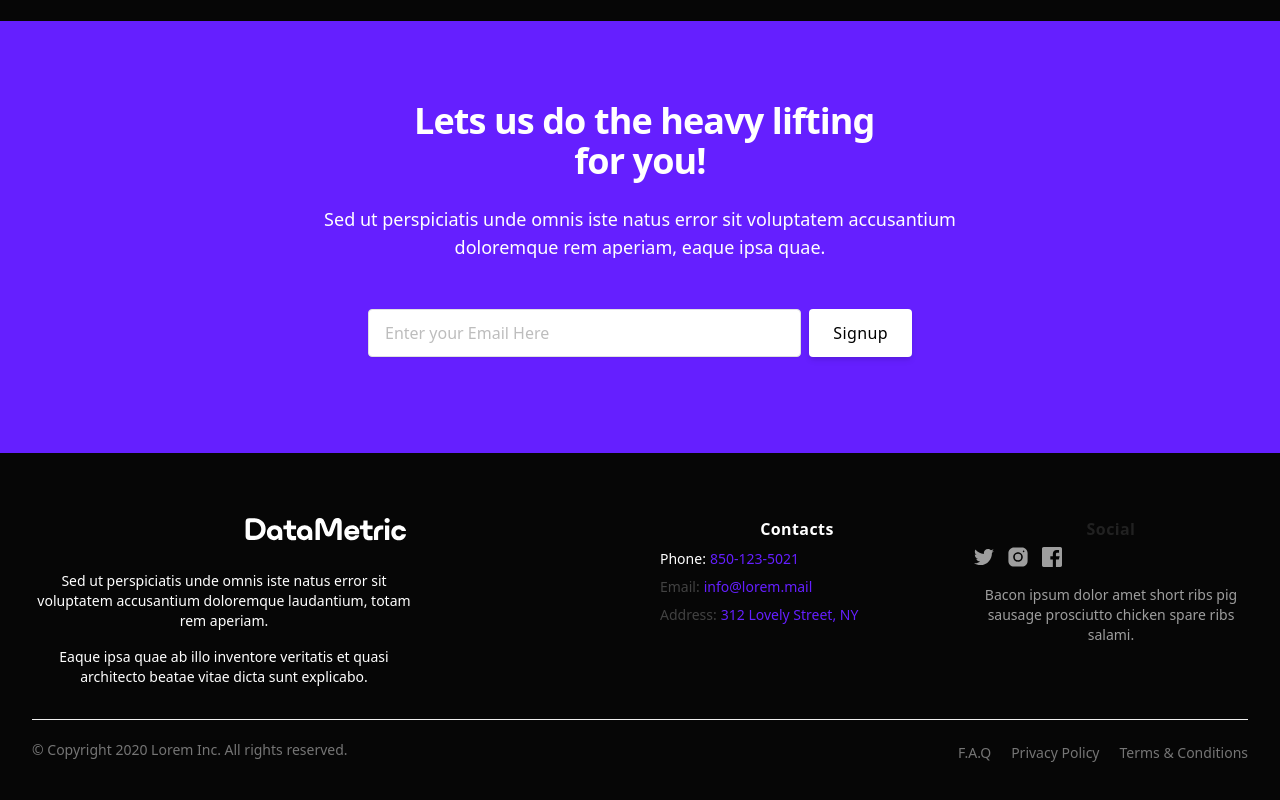
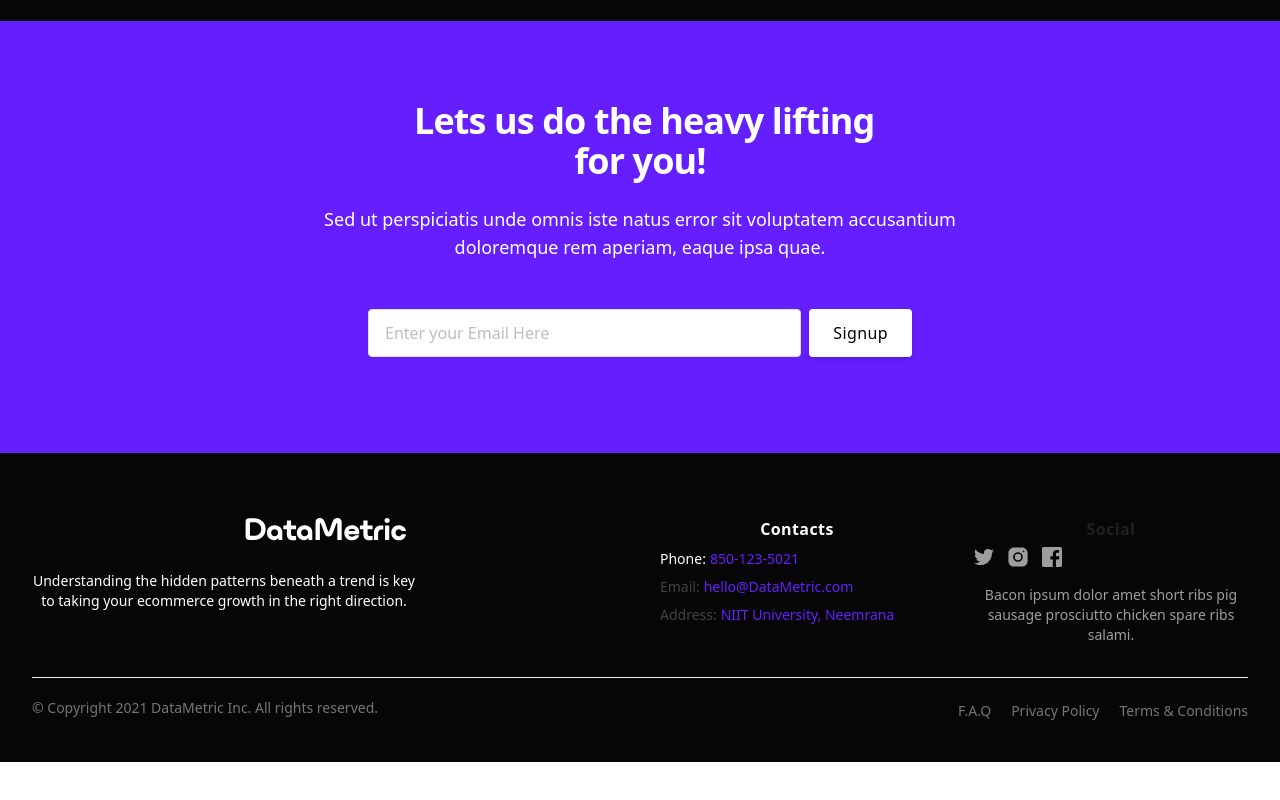
Before and after one commit to abhnvx/DataMetric, a React (Create React App) app: page / in a window 1280 px wide. Shown: the part 2059-2859 px from the top of the page. After the commit the page ends 2821 px from the top, so only its background shows below. Built offline with nearby package versions, Linux system fonts and the light colour scheme.

Commit message:
fixed footer

```diff
--- a/src/components/footerend.js
+++ b/src/components/footerend.js
@@ -19,12 +19,7 @@
             </a>
             <div className="mt-6 lg:max-w-sm">
               <p className="text-sm text-white">
-                Sed ut perspiciatis unde omnis iste natus error sit voluptatem
-                accusantium doloremque laudantium, totam rem aperiam.
-              </p>
-              <p className="mt-4 text-sm text-white">
-                Eaque ipsa quae ab illo inventore veritatis et quasi architecto
-                beatae vitae dicta sunt explicabo.
+               Understanding the hidden patterns beneath a trend is key to taking your ecommerce growth in the right direction.
               </p>
             </div>
           </div>
@@ -51,7 +46,7 @@
                 title="Our email"
                 className="transition-colors duration-300 text-deep-purple-accent-400 hover:text-deep-purple-800"
               >
-                info@lorem.mail
+                hello@DataMetric.com
               </a>
             </div>
             <div className="flex">
@@ -64,7 +59,7 @@
                 title="Our address"
                 className="transition-colors duration-300 text-deep-purple-accent-400 hover:text-deep-purple-800"
               >
-                312 Lovely Street, NY
+                NIIT University, Neemrana
               </a>
             </div>
           </div>
@@ -107,7 +102,7 @@
         </div>
         <div className="flex flex-col-reverse justify-between pt-5 pb-10 border-t lg:flex-row">
           <p className="text-sm text-gray-600">
-            © Copyright 2020 Lorem Inc. All rights reserved.
+            © Copyright 2021 DataMetric Inc. All rights reserved.
           </p>
           <ul className="flex flex-col mb-3 space-y-2 lg:mb-0 sm:space-y-0 sm:space-x-5 sm:flex-row">
             <li>
```
